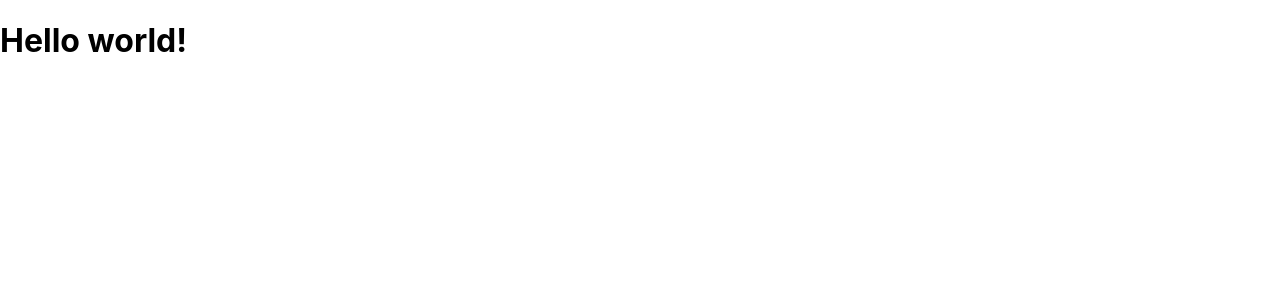
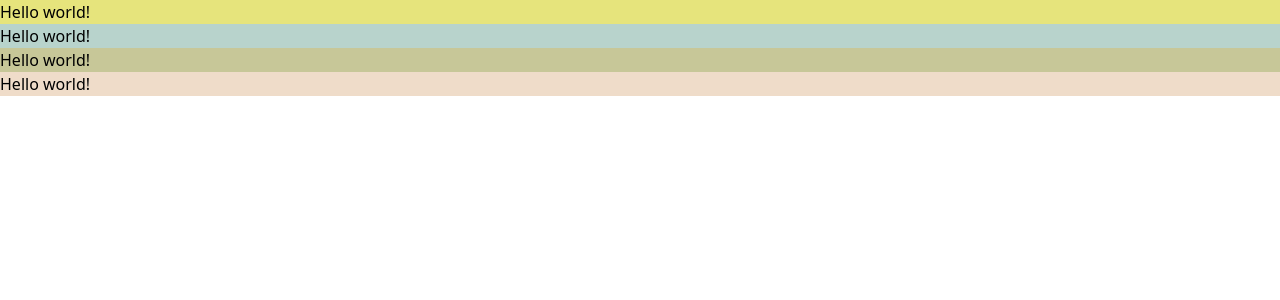
Before and after one commit to damian-arrieta/SEN, a React (Create React App) app: page / in a window 1280 px wide. Shown: the top 300 px of the page. Built offline with nearby package versions, Linux system fonts and the light colour scheme.

Commit message:
Colours config

```diff
--- a/src/App.css
+++ b/src/App.css
@@ -1,3 +1,5 @@
-@tailwind base;
-@tailwind components;
-@tailwind utilities;
+* {
+    margin: 0;
+    padding: 0;
+    box-sizing: border-box;
+}
--- a/src/App.js
+++ b/src/App.js
@@ -1,7 +1,20 @@
+import './App.css';
+
 export default function App() {
   return (
-    <h1 className="text-3xl font-bold underline">
-      Hello world!
-    </h1>
+    <>
+      <h1 className="bg-color-uno">
+        Hello world!
+      </h1>
+      <h1 className="bg-color-dos">
+        Hello world!
+      </h1>
+      <h1 className="bg-color-tres">
+        Hello world!
+      </h1>
+      <h1 className="bg-color-cuatro">
+        Hello world!
+      </h1>
+    </>
   )
 }
--- a/src/index.css
+++ b/src/index.css
@@ -1,13 +1,3 @@
-body {
-  margin: 0;
-  font-family: -apple-system, BlinkMacSystemFont, 'Segoe UI', 'Roboto', 'Oxygen',
-    'Ubuntu', 'Cantarell', 'Fira Sans', 'Droid Sans', 'Helvetica Neue',
-    sans-serif;
-  -webkit-font-smoothing: antialiased;
-  -moz-osx-font-smoothing: grayscale;
-}
-
-code {
-  font-family: source-code-pro, Menlo, Monaco, Consolas, 'Courier New',
-    monospace;
-}
+@tailwind base;
+@tailwind components;
+@tailwind utilities;
--- a/tailwind.config.js
+++ b/tailwind.config.js
@@ -4,7 +4,14 @@ module.exports = {
     "./src/**/*.{js,jsx,ts,tsx}",
   ],
   theme: {
-    extend: {},
+    extend: {
+      colors: {
+        'color-uno': '#E6E47C',
+        'color-dos': '#B8D3CC',
+        'color-tres': '#C7C798',
+        'color-cuatro': '#EFDCC9'
+      }
+    },
   },
   plugins: [],
 }
```
